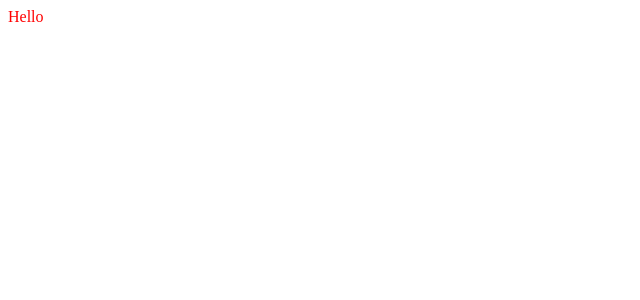
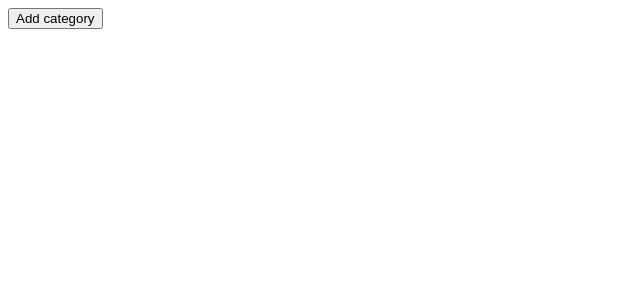
Before and after one commit to sevarubbo/budget-calculator, a React app: page / in a window 1280 px wide. Shown: the top 300 px of the page, without its empty margins (0-640 px from the left). Built offline with nearby package versions, Linux system fonts and the light colour scheme.

Commit message:
Add ability to add categories

```diff
--- a/src/components/TotalSpend/Component.jsx
+++ b/src/components/TotalSpend/Component.jsx
@@ -2,13 +2,63 @@ import React from 'react';
 import './styles.scss';
 
 export default class TotalSpend extends React.Component {
+  /**
+   *
+   */
+  constructor () {
+    super(...arguments);
+
+    this.state = {
+      categories: [],
+      isAddingCategory: false,
+      newCategoryName: ''
+    };
+  }
+
+  /**
+   * Hooks
+   */
+
+  /**
+   * @param {Object} e
+   */
+  onCategoryNameChangeHandler (e) {
+    this.setState({newCategoryName: e.target.value});
+  }
+
+  /**
+   * Methods
+   */
+
+  /**
+   *
+   */
+  addCategory () {
+    this.setState({
+      categories: [...this.state.categories, {name: this.state.newCategoryName}],
+      isAddingCategory: false,
+      newCategoryName: ''
+    });
+  }
+
   /**
    * @returns {String}
    */
   render () {
     return (
       <div className='total-spend'>
-        Hello
+        { this.state.categories.map((category, index) => (
+          <div key={index}>
+            { category.name }
+          </div>
+        )) }
+        { this.state.isAddingCategory &&
+          <form onSubmit={(e) => {e.preventDefault(); this.addCategory();}}>
+            <input type='text' name='new-category-name' onChange={e => this.onCategoryNameChangeHandler(e)}/>
+            <button>Add</button>
+          </form> ||
+          <button onClick={() => this.setState({isAddingCategory: true})}>Add category</button>
+        }
       </div>
     );
   }
```
